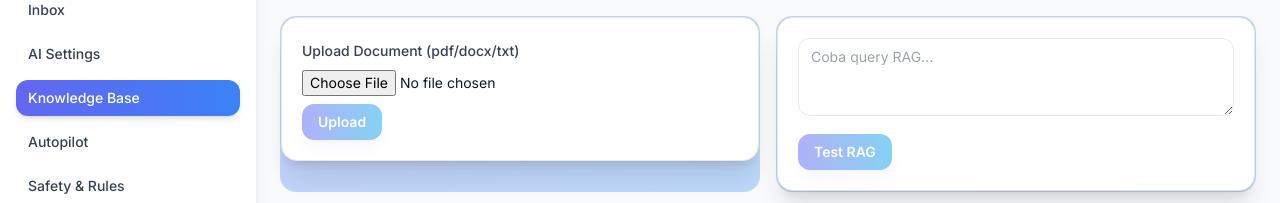
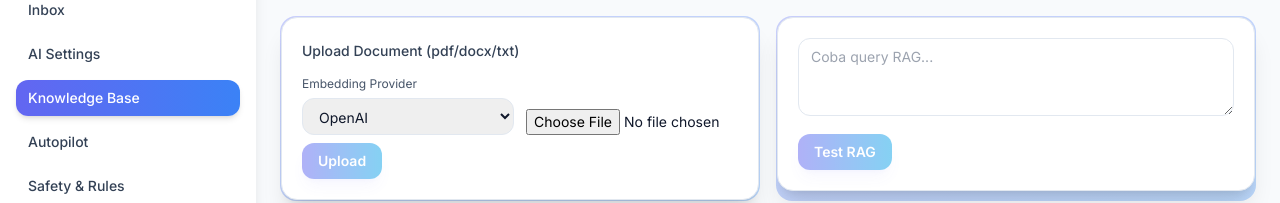
Before and after one commit to GedeOke/Oke.AI, a React (Vite) app in the folder frontend/: page /ai/knowledge in a window 1280 px wide. Shown: the part 175-378 px from the top of the page. Built offline with nearby package versions, Linux system fonts and the light colour scheme; no server answers; sample sign-in values are in the browser's storage.

Commit message:
feat(rag): allow selecting embed provider for uploads and search

```diff
--- a/frontend/src/components/ai/rag/DocumentUploader.jsx
+++ b/frontend/src/components/ai/rag/DocumentUploader.jsx
@@ -1,7 +1,7 @@
 import { useState } from "react";
 import Button from "../../ui/Button.jsx";
 
-export default function DocumentUploader({ onUpload }) {
+export default function DocumentUploader({ onUpload, embedProvider, setEmbedProvider }) {
   const [file, setFile] = useState(null);
   const [loading, setLoading] = useState(false);
 
@@ -10,7 +10,7 @@ export default function DocumentUploader({ onUpload }) {
     setLoading(true);
     const formData = new FormData();
     formData.append("file", file);
-    await onUpload(formData);
+    await onUpload(formData, embedProvider);
     setLoading(false);
     setFile(null);
   };
@@ -18,12 +18,28 @@ export default function DocumentUploader({ onUpload }) {
   return (
     <div className="space-y-2">
       <label className="text-sm font-medium text-slate-700">Upload Document (pdf/docx/txt)</label>
+      <div className="grid grid-cols-1 md:grid-cols-2 gap-3">
+        <div>
+          <label className="text-xs text-slate-600">Embedding Provider</label>
+          <select
+            value={embedProvider}
+            onChange={(e) => setEmbedProvider(e.target.value)}
+            className="mt-1 w-full rounded-xl border border-slate-200 px-3 py-2 text-sm focus:border-indigo-500 focus:ring-1 focus:ring-indigo-500"
+          >
+            <option value="openai">OpenAI</option>
+            <option value="gemini">Gemini</option>
+            <option value="local">Local</option>
+          </select>
+        </div>
+        <div className="flex items-end">
           <input
             type="file"
             onChange={(e) => setFile(e.target.files?.[0] || null)}
             className="w-full text-sm"
             accept=".pdf,.docx,.txt"
           />
+        </div>
+      </div>
       <Button onClick={handleUpload} disabled={loading || !file}>
         {loading ? "Uploading..." : "Upload"}
       </Button>
--- a/frontend/src/lib/ragApi.js
+++ b/frontend/src/lib/ragApi.js
@@ -1,14 +1,15 @@
 import http from "./axios";
 
-export const uploadDocument = async (formData) => {
+export const uploadDocument = async (formData, embed_provider) => {
+  if (embed_provider) formData.append("embed_provider", embed_provider);
   const { data } = await http.post("/rag/upload", formData, {
     headers: { "Content-Type": "multipart/form-data" },
   });
   return data;
 };
 
-export const uploadText = async (payload) => {
-  const { data } = await http.post("/rag/text", payload);
+export const uploadText = async (payload, embed_provider) => {
+  const { data } = await http.post("/rag/text", { ...payload, embed_provider });
   return data;
 };
 
@@ -17,7 +18,7 @@ export const listDocuments = async () => {
   return data;
 };
 
-export const searchRag = async (query, top_k = 6) => {
-  const { data } = await http.get("/rag/search", { params: { query, top_k } });
+export const searchRag = async (query, top_k = 6, embed_provider) => {
+  const { data } = await http.get("/rag/search", { params: { query, top_k, embed_provider } });
   return data;
 };
--- a/frontend/src/pages/ai/KnowledgeBase.jsx
+++ b/frontend/src/pages/ai/KnowledgeBase.jsx
@@ -8,6 +8,7 @@ import { uploadDocument, listDocuments, searchRag } from "../../lib/ragApi";
 export default function KnowledgeBase() {
   const [docs, setDocs] = useState([]);
   const [ragResult, setRagResult] = useState(null);
+  const [embedProvider, setEmbedProvider] = useState("openai");
 
   const refresh = async () => {
     const data = await listDocuments();
@@ -15,7 +16,7 @@ export default function KnowledgeBase() {
   };
 
   const handleTest = async (query) => {
-    const data = await searchRag(query, 6);
+    const data = await searchRag(query, 6, embedProvider);
     setRagResult({ chunks: data?.chunks || data?.rag_chunks || [], answer: data?.answer || "" });
   };
 
@@ -33,7 +34,14 @@ export default function KnowledgeBase() {
 
       <div className="grid grid-cols-1 lg:grid-cols-2 gap-4">
         <Card>
-          <DocumentUploader onUpload={async (fd) => { await uploadDocument(fd); refresh(); }} />
+          <DocumentUploader
+            embedProvider={embedProvider}
+            setEmbedProvider={setEmbedProvider}
+            onUpload={async (fd, provider) => {
+              await uploadDocument(fd, provider);
+              refresh();
+            }}
+          />
         </Card>
         <Card>
           <RagTestConsole onTest={handleTest} result={ragResult} />
```
Lines whose indentation alone changed are shown as unchanged.
